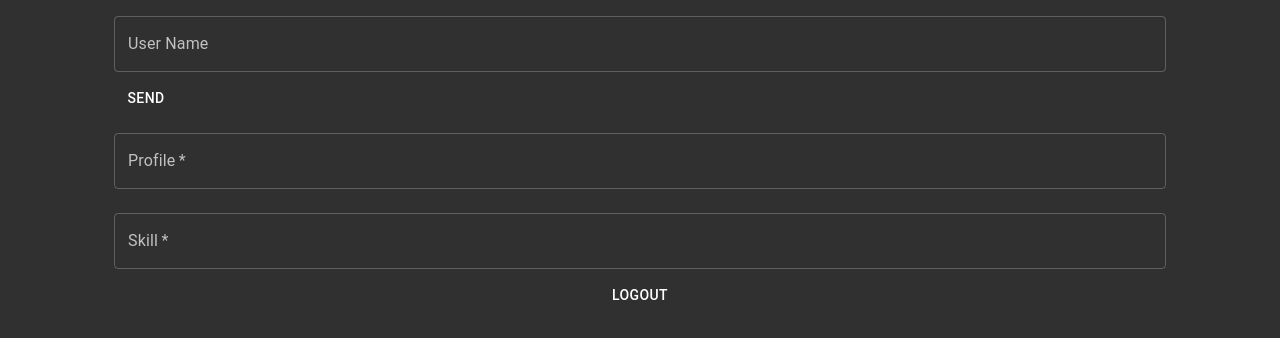
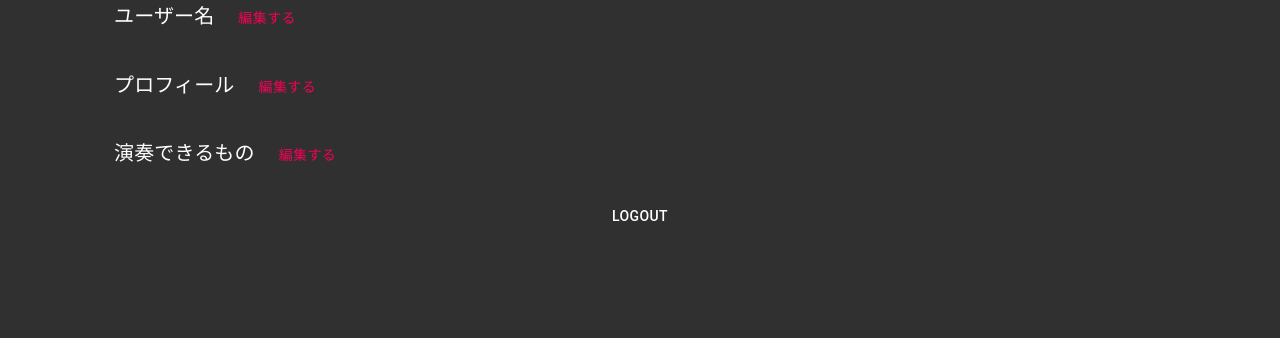
Before and after one commit to tujvyong/ts-music, a React (Create React App) app: page /profile in a window 1280 px wide. Shown: the top 338 px of the page. Built offline with nearby package versions, Linux system fonts and the light colour scheme; no server answers.

Commit message:
add: base user page

```diff
--- a/src/App.tsx
+++ b/src/App.tsx
@@ -6,6 +6,7 @@ import ErrorHandling from "./container/ErrorHandling"
 import Auth from "./pages/Auth";
 import Front from "./pages/Front";
 import Profile from "./pages/Profile";
+import BackDrop from './components/Backdrop';
 
 function App() {
   return (
@@ -19,6 +20,8 @@ function App() {
               <Route path="/" component={Front} />
             </Switch>
           </Layout>
+
+          <BackDrop />
         </ErrorHandling>
       </Initial>
     </Router>
--- /dev/null
+++ b/src/components/Backdrop.tsx
@@ -0,0 +1,31 @@
+import React, { useState, useEffect } from 'react'
+import { useSelector } from 'react-redux'
+import { createStyles, Theme, makeStyles } from '@material-ui/core/styles'
+import { Backdrop, CircularProgress } from '@material-ui/core'
+import { RootStore } from '../store'
+
+interface Props {
+
+}
+
+const BackDrop: React.FC<Props> = () => {
+  const classes = useStyles()
+  const isShow = useSelector((state: RootStore) => state.ui.backdrop)
+
+  return (
+    <Backdrop className={classes.backdrop} open={isShow} >
+      <CircularProgress color="inherit" />
+    </Backdrop>
+  )
+}
+
+export default BackDrop
+
+const useStyles = makeStyles((theme: Theme) =>
+  createStyles({
+    backdrop: {
+      zIndex: theme.zIndex.drawer + 1,
+      color: '#fff',
+    },
+  })
+)
--- /dev/null
+++ b/src/components/users/ProfileItem.tsx
@@ -0,0 +1,143 @@
+import React, { useState, useEffect } from 'react'
+import { useDispatch, useSelector } from 'react-redux'
+import { createStyles, Theme, makeStyles } from '@material-ui/core/styles'
+import { Button, Grid, Paper, TextField, Typography } from '@material-ui/core'
+import { RootStore } from '../../store'
+import { BackdropUi } from "../../store/ui/actions";
+import { updateState } from '../../store/user/actions'
+import { clientAxios } from '../../utils/axios'
+
+interface Props {
+  label: string
+  itemName: string
+  value: string | null
+  editable: boolean
+  setEdit: React.Dispatch<React.SetStateAction<{ username: boolean; profile: boolean; skill: boolean; }>>
+  multi?: boolean
+}
+
+const ProfileItem: React.FC<Props> = ({ label, itemName, value, editable, setEdit, multi = false }) => {
+  const classes = useStyles()
+  const dispatch = useDispatch()
+  const user = useSelector((state: RootStore) => state.user)
+  const [tmpState, setTmpState] = useState({
+    body: value,
+    isChanged: false
+  })
+
+  const handleChange = (e: React.ChangeEvent<HTMLInputElement>) => {
+    setTmpState({ body: e.target.value, isChanged: true })
+  }
+
+  const handleCancel = () => {
+    let c
+    if (tmpState.isChanged) {
+      c = window.confirm("変更が破棄されまっせ？")
+      if (c) {
+        setTmpState({ body: value, isChanged: false })
+      } else {
+        return
+      }
+    }
+    setEdit(state => {
+      return {
+        ...state,
+        [itemName]: false
+      }
+    })
+  }
+
+  const handelEdit = () => {
+    setEdit(state => {
+      return {
+        ...state,
+        [itemName]: true
+      }
+    })
+  }
+
+  const updateSubmit = async () => {
+    const { token, uid } = user
+    let srcData = tmpState.body?.trim()
+    if (srcData === undefined || srcData === '') { return }
+
+    dispatch(BackdropUi(true))
+    const resp = await clientAxios.put(
+      "/user",
+      { u: uid, c: itemName, s: srcData },
+      { headers: { 'Authorization': 'Bearer ' + token }, withCredentials: true }
+    )
+    if (resp.status !== 204) {
+      console.error(resp.data.error)
+      dispatch(BackdropUi(false))
+      return
+    }
+    dispatch(updateState(itemName, srcData))
+    setTmpState({ ...tmpState, isChanged: false })
+    setEdit(state => {
+      return {
+        ...state,
+        [itemName]: false
+      }
+    })
+    dispatch(BackdropUi(false))
+  }
+
+  let content
+  if (editable) {
+    content = (
+      <Paper className={classes.editBox}>
+        <TextField
+          variant="outlined"
+          margin="normal"
+          // required
+          fullWidth
+          multiline={multi}
+          rows={6}
+          rowsMax={6}
+          id={itemName}
+          value={tmpState.body}
+          name={itemName}
+          label={label}
+          onChange={handleChange}
+        />
+        <Button variant="outlined" color="primary" onClick={updateSubmit}>更新する</Button>
+        <Button onClick={handleCancel}>キャンセル</Button>
+      </Paper>
+    )
+  } else {
+    content = (
+      <div className={classes.showBox}>
+        <Grid container spacing={2}>
+          <Grid item>
+            <Typography component="h2" variant="h6">{label}</Typography>
+          </Grid>
+          <Grid item>
+            <Button name={itemName} color="secondary" onClick={handelEdit}>編集する</Button>
+          </Grid>
+        </Grid>
+        <Typography>{value}</Typography>
+      </div>
+    )
+  }
+
+  return (
+    <>
+      {content}
+    </>
+  )
+}
+
+export default ProfileItem
+
+const useStyles = makeStyles((theme: Theme) =>
+  createStyles({
+    showBox: {
+      marginBottom: theme.spacing(3),
+    },
+    editBox: {
+      marginBottom: theme.spacing(3),
+      padding: theme.spacing(2),
+    },
+  })
+)
--- a/src/pages/Profile.tsx
+++ b/src/pages/Profile.tsx
@@ -1,12 +1,9 @@
 import React, { useState, useEffect } from 'react'
+import { useSelector } from 'react-redux'
 import { createStyles, Theme, makeStyles } from '@material-ui/core/styles'
-import { Button, Container, TextField, Typography } from '@material-ui/core'
-import { UserStore } from '../store/user/types'
-import { useDispatch, useSelector } from 'react-redux'
+import { Container } from '@material-ui/core'
 import { RootStore } from '../store'
-import { updateState } from '../store/user/actions'
-import { clientAxios } from '../utils/axios'
-import { ErrorUi } from '../store/ui/actions'
+import ProfileItem from '../components/users/ProfileItem'
 
 interface Props {
 
@@ -14,7 +11,6 @@ interface Props {
 
 const Profile: React.FC<Props> = () => {
   const classes = useStyles()
-  const dispatch = useDispatch()
   const user = useSelector((state: RootStore) => state.user)
   const [edit, setEdit] = useState({
     username: false,
@@ -22,76 +18,30 @@ const Profile: React.FC<Props> = () => {
     skill: false,
   })
 
-  // const handleEditable = (e: React.MouseEvent<HTMLButtonElement, MouseEvent>) => {
-  //   let buttonEl = e.target as HTMLButtonElement
-  //   let name: string = buttonEl.name
-  //   console.log(name)
-  //   // setEdit({ ...edit, [name]: edit[name] })
-  // }
-
-  const handleChange = (e: React.ChangeEvent<HTMLInputElement>) => {
-    dispatch(updateState(e.target.name, e.target.value))
-  }
-
-  const updateSubmit = async () => {
-    const { token, uid, username, profile, skill } = user
-    const resp = await clientAxios.put(
-      "/user",
-      { uid: uid, column: "username", src: username },
-      { headers: { 'Authorization': 'Bearer ' + token } }
-    )
-    if (resp.status !== 204) {
-      console.error(resp.data.error)
-    }
-  }
-
   return (
     <Container>
-      <div className={classes.editBox}>
-        {/* <Button name="username" color="secondary" onClick={handleEditable}>編集する</Button> */}
-        <TextField
-          variant={edit.username ? "standard" : "outlined"}
-          margin="normal"
-          // required
-          fullWidth
-          id="username"
-          value={user.username}
-          name="username"
-          label="User Name"
-          inputProps={{
-            readOnly: edit.username
-          }}
-          onChange={handleChange}
-        />
-        <Button onClick={updateSubmit}>Send</Button>
-      </div>
-      <TextField
-        variant={edit.profile ? "standard" : "outlined"}
-        margin="normal"
-        required
-        fullWidth
-        id="profile"
+      <ProfileItem
+        label="ユーザー名"
+        itemName="username"
+        value={user.username}
+        editable={edit.username}
+        setEdit={setEdit}
+      />
+      <ProfileItem
+        label="プロフィール"
+        itemName="profile"
         value={user.profile}
-        name="profile"
-        label="Profile"
-        inputProps={{
-          readOnly: edit.profile
-        }}
-        onChange={handleChange}
+        editable={edit.profile}
+        setEdit={setEdit}
+        multi
       />
-      <TextField
-        variant={edit.skill ? "standard" : "outlined"}
-        margin="normal"
-        required
-        fullWidth
-        id="skill"
+      <ProfileItem
+        label="演奏できるもの"
+        itemName="skill"
         value={user.skill}
-        name="skill"
-        label="Skill"
-        inputProps={{
-          readOnly: edit.skill
-        }}
-        onChange={handleChange}
+        editable={edit.skill}
+        setEdit={setEdit}
+        multi
       />
     </Container>
   )
```
